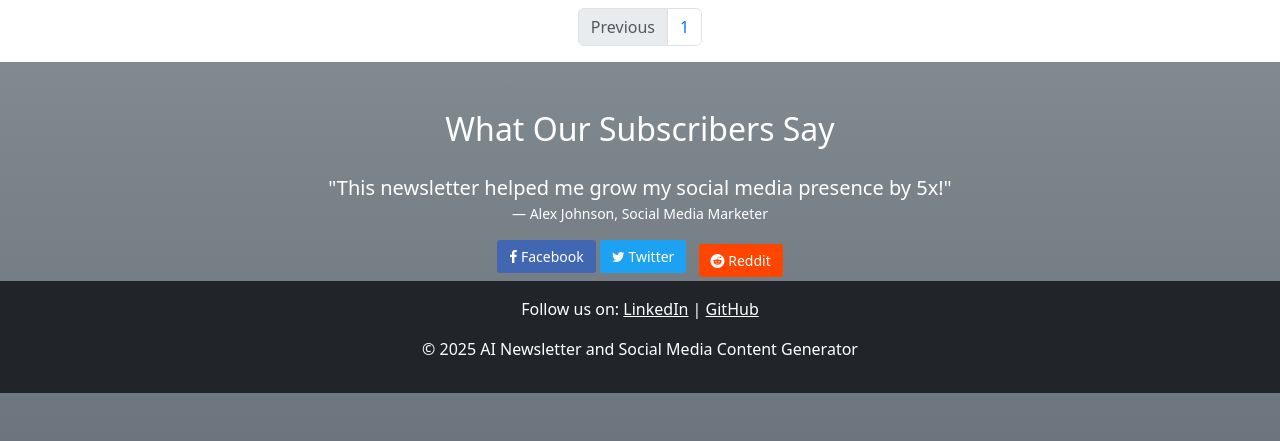
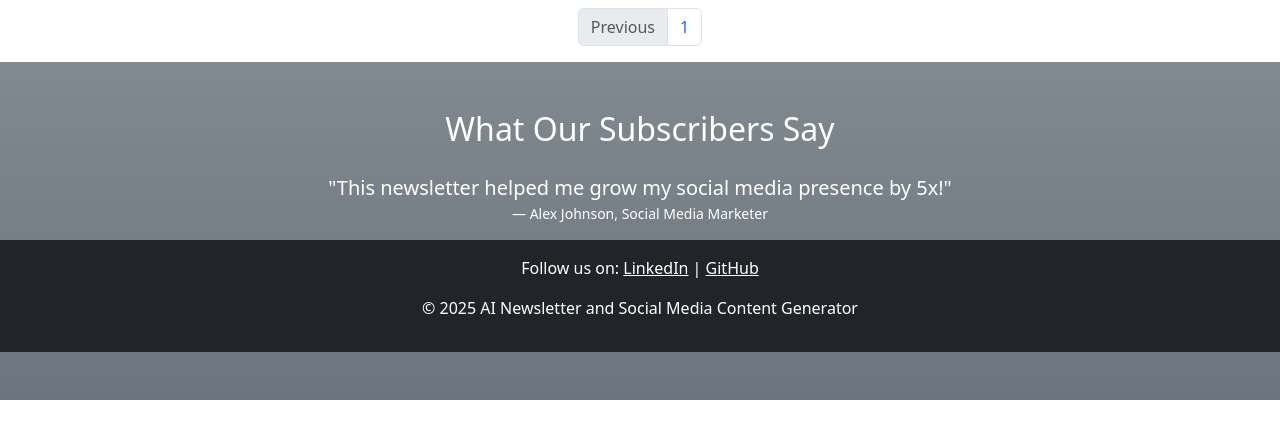
Before and after one commit to iaminhri/COSC-4P02, a Django app: page / in a window 1280 px wide. Shown: the part 394-835 px from the top of the page. After the commit the page ends 794 px from the top, so only its background shows below. Run offline with Django 5.2, Linux system fonts and the light colour scheme.

Commit message:
changed home page

```diff
--- a/trendtailor/trendApp/templates/home.html
+++ b/trendtailor/trendApp/templates/home.html
@@ -90,18 +90,6 @@
             <h2>What Our Subscribers Say</h2>
             <blockquote class="blockquote mt-4">"This newsletter helped me grow my social media presence by 5x!"</blockquote>
             <figcaption class="blockquote-footer text-white">Alex Johnson, Social Media Marketer</figcaption>
-
-            <a id="facebookLink" href="#" target="_blank" class="btn btn-facebook mb-2">
-                <i class="fa fa-facebook"></i> Facebook
-            </a>
-
-            <a id="twitterLink" href="#" target="_blank" class="btn btn-twitter mb-2">
-                <i class="fa fa-twitter"></i> Twitter
-            </a>
-
-            <a id="redditLink" href="#" target="_blank" class="btn btn-reddit">
-                <i class="fa fa-reddit"></i> Reddit
-            </a>
         </div>
     </div>
 
@@ -138,6 +126,17 @@
                 </a>
                 <a id="outlookLink" href="#" target="_blank" class="btn btn-outline-primary w-50">
                     <i class="fa fa-envelope"></i> Outlook
+                </a>
+                <a id="facebookLink" href="#" target="_blank" class="btn btn-facebook mb-2">
+                    <i class="fa fa-facebook"></i> Facebook
+                </a>
+
+                <a id="twitterLink" href="#" target="_blank" class="btn btn-twitter mb-2">
+                    <i class="fa fa-twitter"></i> Twitter
+                </a>
+
+                <a id="redditLink" href="#" target="_blank" class="btn btn-reddit">
+                    <i class="fa fa-reddit"></i> Reddit
                 </a>
             </div>
         </div>
```
